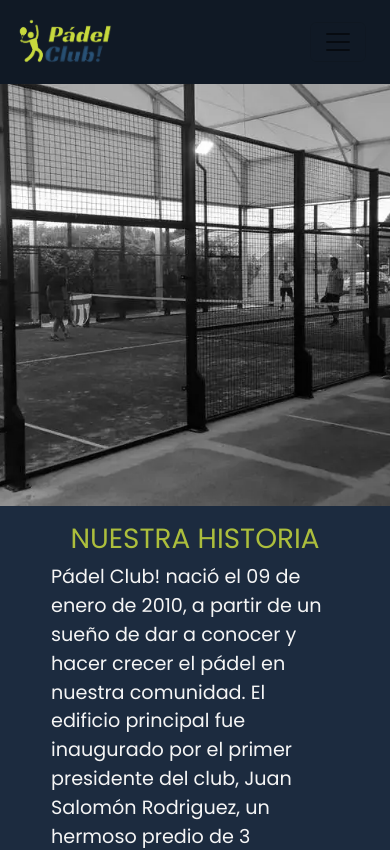
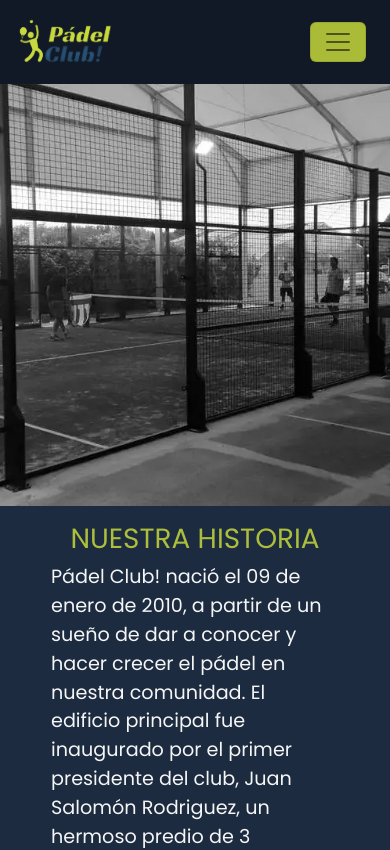
Before and after one commit to tom-villanueva/PF-Villanueva, a website: page pages/about_us.html in a window 390 px wide. Shown: the top 850 px of the page. Drawn offline with nearby package versions, Linux system fonts and the light colour scheme.

Commit message:
Fix color of hamburger btn

```diff
--- a/pages/about_us.html
+++ b/pages/about_us.html
@@ -22,7 +22,7 @@
                 <a class="navbar-brand" href="../index.html">
                     <img src="../assets/img/icons/logo.png" alt="Pádel Club! logo">
                 </a>
-                <button class="navbar-toggler bg-greenBall me-4" type="button" data-bs-toggle="collapse"
+                <button class="navbar-toggler bg-primaryMine me-4" type="button" data-bs-toggle="collapse"
                     data-bs-target="#navbarSupportedContent" aria-controls="navbarSupportedContent"
                     aria-expanded="false" aria-label="Toggle navigation">
                     <span class="navbar-toggler-icon"></span>
```
Also changed, not shown: pages/contact.html (+1 -1 lines), pages/news.html (+1 -1 lines), pages/services.html (+1 -1 lines).
